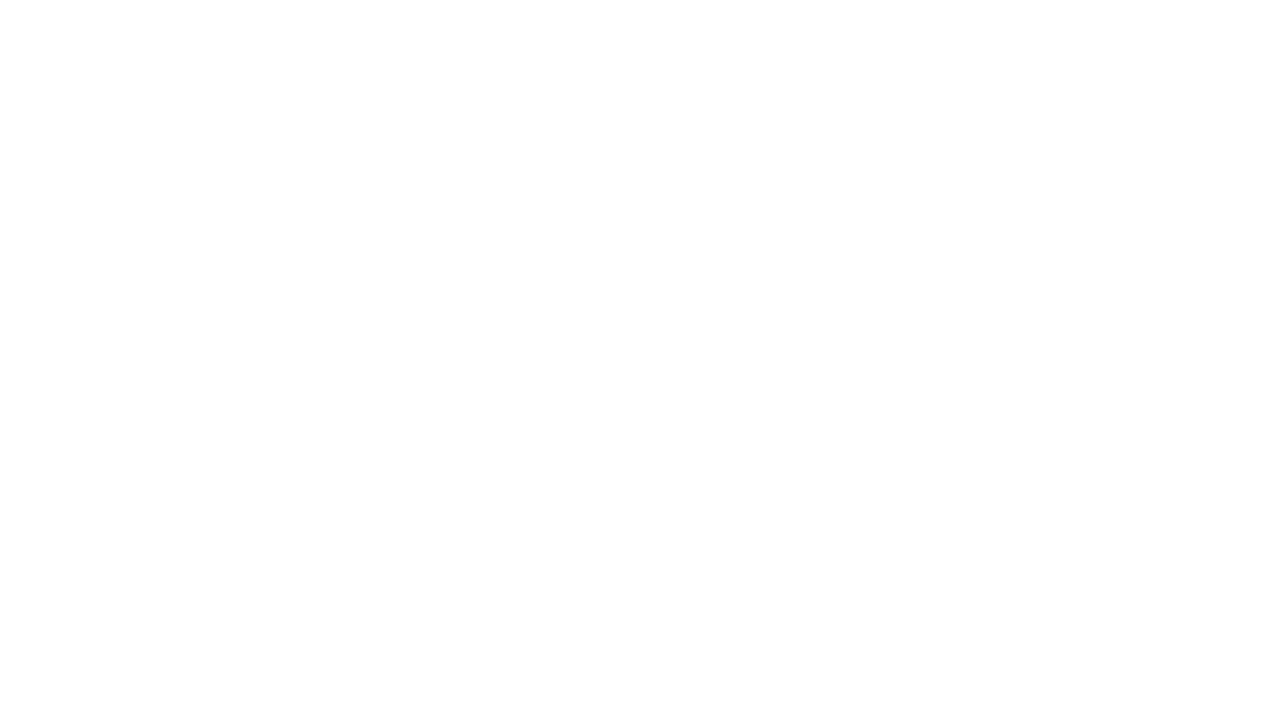
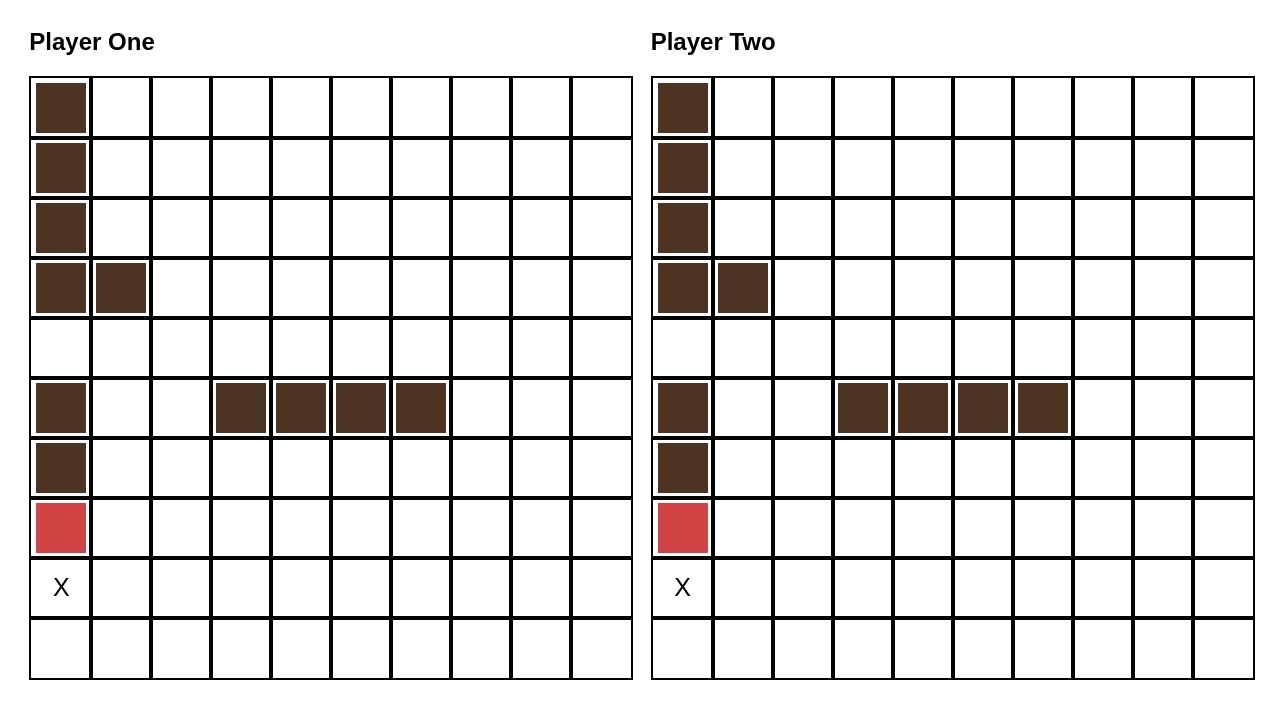
Before and after one commit to caduregel/battleship, a website built with webpack: page src/template.html in a window 1280 px wide. Both pictures are taken after a click on the input "Start Game". Built offline with nearby package versions, Linux system fonts and the light colour scheme.

Commit message:
Created and finished function that displays game to the DOM. Created function sets the game after it has started, should you be used to predominately control game flow

```diff
--- a/src/DOMLogic/createBoard.js
+++ /dev/null
@@ -1,4 +0,0 @@
-
-export const createBoard = (board, size) => {
-    console.log('adasd')
-}
--- /dev/null
+++ b/src/DOMLogic/loadBoard.js
@@ -0,0 +1,41 @@
+
+export const loadBoardToDOM = (id, board) => {
+    const playerBoard = document.querySelector(id)
+
+    playerBoard.innerHTML = ''
+    playerBoard.style.setProperty('--grid-size', board.board.length)
+
+    board.board.forEach((row, rowIndex) => {
+        row.forEach((node, colIndex) => {
+            const cellButton = document.createElement('div')
+
+            switch (node.type) {
+                case "water":
+                    if (node.hit == true) {
+                        const innerSquare = document.createElement('p')
+                        innerSquare.classList.add("hit-square")
+                        innerSquare.textContent = 'X'
+
+                        cellButton.appendChild(innerSquare)
+                    }
+                    break;
+                default:
+                    if (node.hit == true) {
+                        const innerSquare = document.createElement('div')
+                        innerSquare.classList.add('hit-ship')
+
+                        cellButton.appendChild(innerSquare)
+
+                    } else {
+                        const innerSquare = document.createElement('div')
+                        innerSquare.classList.add('ship')
+
+                        cellButton.appendChild(innerSquare)
+                    }
+                    break;
+                }
+
+            playerBoard.appendChild(cellButton)
+        })
+    })
+}
--- /dev/null
+++ b/src/DOMLogic/setupGame.js
@@ -0,0 +1,24 @@
+import { loadBoardToDOM } from "./loadBoard"
+
+export const displayBoard = (player) => {
+    // First populate board, later need to work on making the player be able to place ships
+    const board = player.gameBoard
+
+    board.placeShip([7, 0], 3, 'north')
+    board.placeShip([3, 0], 2, 'east')
+    board.placeShip([5, 6], 4, 'west')
+    board.placeShip([0, 0], 3, 'south')
+
+    board.receiveAttack([7, 0])
+    board.receiveAttack([8, 0])
+    console.log(board.board[8][0])
+
+    // empty board
+    document.querySelector('#boards-container').style.display = 'flex'
+
+    if (player.whichPlayer == 1) {
+        loadBoardToDOM('#player-one-board', board)
+    } else {
+        loadBoardToDOM('#player-two-board', board)
+    }
+}
--- a/src/DOMLogic/startGame.js
+++ b/src/DOMLogic/startGame.js
@@ -1,5 +1,5 @@
 import { Player } from '../gameLogic/player'
-import { createBoard } from './createBoard'
+import { displayBoard } from './setupGame'
 
 
 export const initializeGame = () => {
@@ -7,14 +7,14 @@ export const initializeGame = () => {
     form.addEventListener("submit", (event) => {
         event.preventDefault()
 
-        const size = parseInt(document.querySelector("#game_size").value);
+        // const size = parseInt(document.querySelector("#game_size").value);
 
-        const playerOne = new Player(false, size)
-        const computer = new Player(true, size)
+        const playerOne = new Player(false, 10, 1)
+        const computer = new Player(true, 10, 2)
 
         document.querySelector('#play_game_container').style.display = 'none'
-
-        createBoard()
+        displayBoard(playerOne)
+        displayBoard(computer)
 
         return { playerOne, computer }
     })
--- a/src/gameLogic/gameBoard.js
+++ b/src/gameLogic/gameBoard.js
@@ -18,8 +18,6 @@ export const GameBoard = class {
         const ship = new Ship(length)
         let row = coordinates[0]
         let column = coordinates[1]
-
-
 
         switch (rotation) {
             case "north":
--- a/src/gameLogic/player.js
+++ b/src/gameLogic/player.js
@@ -1,8 +1,9 @@
 import { GameBoard } from "./gameBoard"
 
 export const Player = class {
-    constructor(computer, size) {
+    constructor(computer, size, whichPlayer) {
         this.computer = computer
+        this.whichPlayer = whichPlayer
         this.gameBoard = new GameBoard(size)
     }
 }
--- a/src/style.css
+++ b/src/style.css
@@ -2,10 +2,7 @@
     font-family: Arial, Helvetica, sans-serif;
 }
 
-.invisible {
-    display: none;
-}
-
+/* Play game screen */
 #play_game_container {
     display: flex;
     flex-direction: column;
@@ -32,3 +29,50 @@
     height: 30px;
     width: 50px;
 }
+
+/* Boards container */
+
+#boards-container {
+    justify-content: space-evenly;
+}
+
+.board {
+    display: grid;
+    grid-template-columns: repeat(var(--grid-size), 60px);
+    grid-template-rows: repeat(var(--grid-size), 60px);
+}
+
+.board>div {
+    display: flex;
+    align-items: center;
+    justify-content: center;
+    background: none;
+    border: 2px solid black;
+    margin: 0;
+    font: inherit;
+    cursor: pointer;
+    outline: inherit;
+    height: 60px;
+    width: 60px;
+    text-decoration: none;
+}
+
+.board>div:hover {
+    background-color: rgb(2, 2, 2, 0.2);
+}
+
+.ship {
+    background-color: #4d3322;
+    height: 50px;
+    width: 50px;
+}
+.hit-ship {
+    background-color: #d14444;
+    height: 50px;
+    width: 50px;
+}
+
+.hit-square {
+    text-align: center;
+    font-size: 25px;
+}
--- a/src/template.html
+++ b/src/template.html
@@ -13,10 +13,25 @@
     <div id="play_game_container">
         <h1>Battle Ship</h1>
         <form id="play_game_form" onsubmit="">
-            <label for="number">Board Size(8-16):</label>
-            <input type="number" min="8" max="16" value="8" id="game_size">
+            <label for="number">Board Size(8-12):</label>
+            <!-- <input type="number" min="8" max="12" value="8" id="game_size"> -->
             <input type="submit" value="Start Game" id="start_game">
         </form>
+    </div>
+
+    <!-- Board container -->
+    <div style="display: none;" id="boards-container">
+        <div id="player-one-game">
+            <h2>Player One</h2>
+            <div id="player-one-board" class="board">
+            </div>
+        </div>
+        <div id="player-two-game">
+            <h2>Player Two</h2>
+            <div id="player-two-board" class="board">
+            </div>
+        </div>
+    </div>
     </div>
 </body>
 
```
